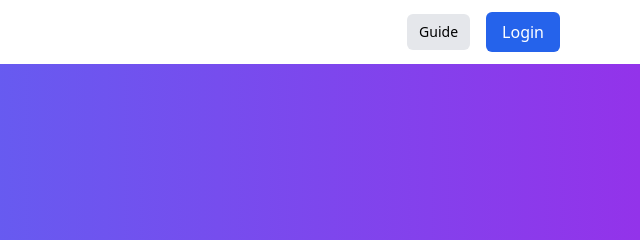
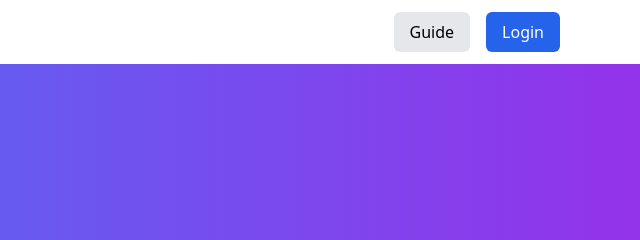
Before and after one commit to valiant-77/Habit-Tracker, a website: page client/src/index.html in a window 1280 px wide. Shown: the top 240 px of the page, 640-1280 px from the left. Drawn offline with nearby package versions, Linux system fonts and the light colour scheme.

Commit message:
guide button size

```diff
--- a/client/src/index.html
+++ b/client/src/index.html
@@ -15,7 +15,7 @@
                 <span class="text-lg md:text-xl font-bold text-gray-800">HabitTracker</span>
             </div>
             <div class="flex items-center space-x-2 md:space-x-4">
-                <a href="#how-it-works" class="px-2 py-1.5 md:px-3 md:py-2 rounded-md bg-gray-200 text-black text-xs md:text-sm hover:bg-gray-300 transition-colors">
+                <a href="#how-it-works" class="px-2 py-1.5 md:px-4 md:py-2 rounded-md bg-gray-200 text-black text-xs md:text-base hover:bg-gray-300 transition-colors">
                     Guide
                 </a>
                 <a href="login.html" class="px-2 py-1.5 md:px-4 md:py-2 rounded-md bg-blue-600 text-white text-xs md:text-base hover:bg-blue-700 transition-colors">
```
